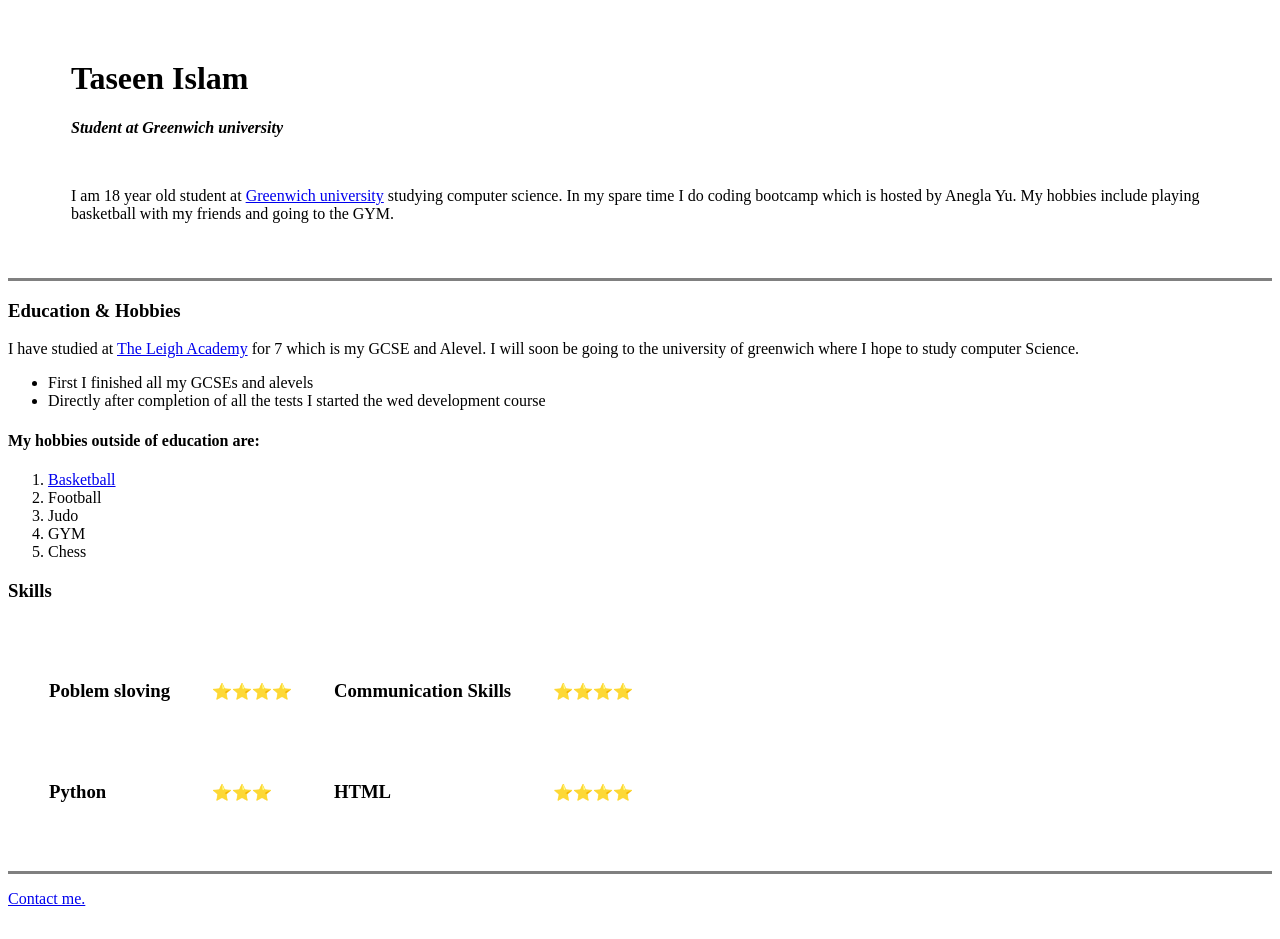
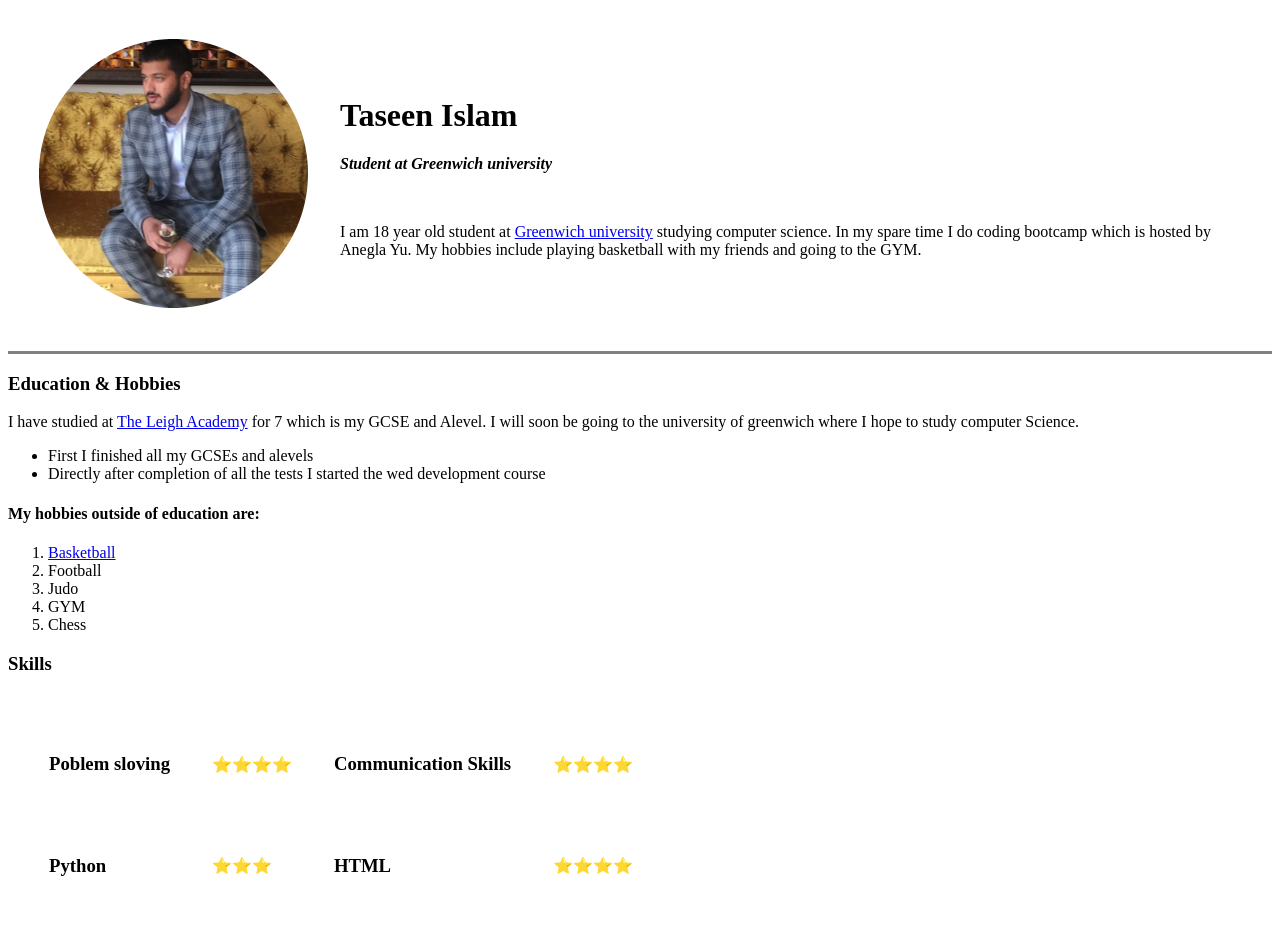
Before and after one commit to taseentin/resume, a plain HTML site: page index.html in a window 1280 px wide. Shown: the top 939 px of the page. Drawn offline with Linux system fonts and the light colour scheme.

Commit message:
Update index.html

```diff
--- a/index.html
+++ b/index.html
@@ -8,7 +8,7 @@
 <body>
   <table cellspacing=30>
   <tr>
-    <td><img src="profile_pic" alt="">
+    <td><img src="profile_pic.png" alt="">
     <td><h1>Taseen Islam</h1>
     <p><strong><em>Student at Greenwich university</em></strong></p>
     <br>
```
